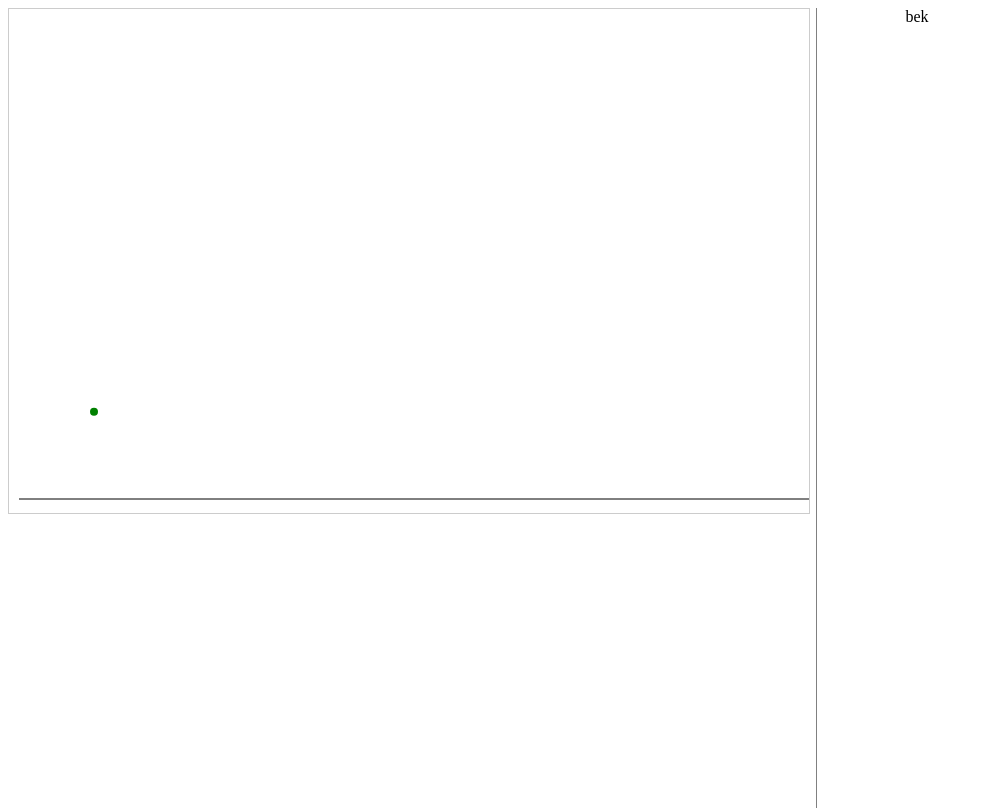
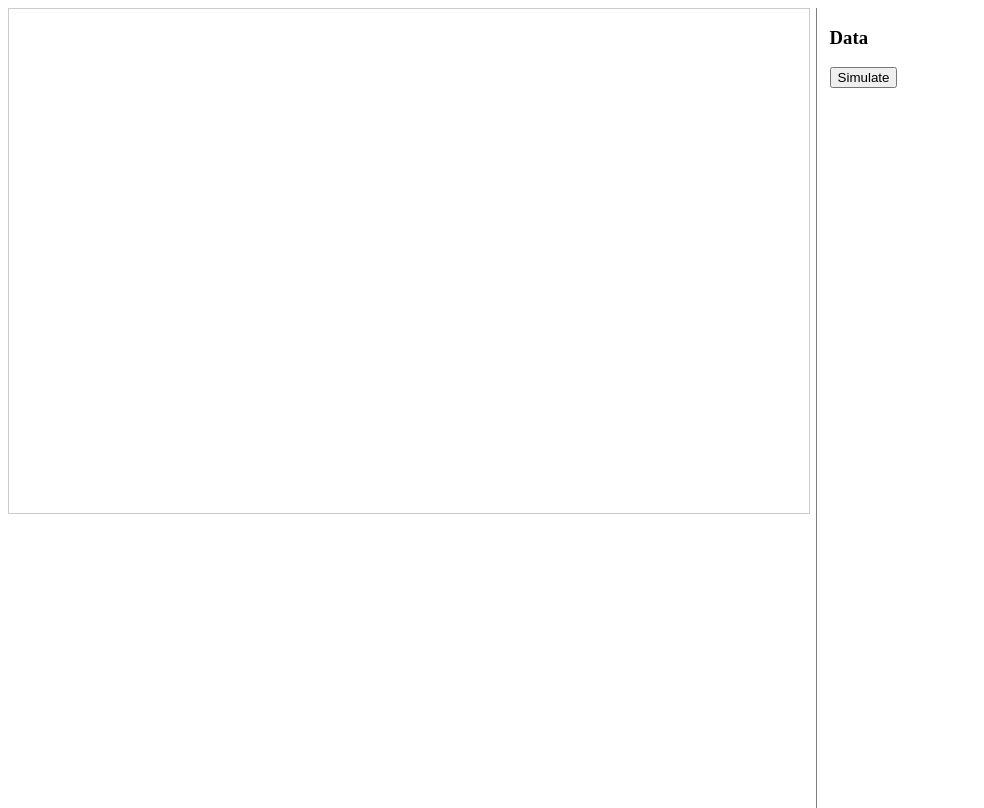
Before and after one commit to RemmargorP/js-physics-light, a plain HTML site: page index.html in a window 1280 px wide. Shown: the whole page, without its empty margins (0-984 px from the left). Drawn offline with Linux system fonts and the light colour scheme.

Commit message:
refactored

```diff
--- /dev/null
+++ b/graphics.js
@@ -0,0 +1,35 @@
+function Graphics(element) {
+  this.canvas = element;
+  this.ctx = this.canvas.getContext("2d");
+  this.offset = new Vector(10, 10, 0);
+  this.scale = new Vector(1, 1, 0);
+
+  this.getWidth = function() {
+    return this.canvas.width - 2 * this.offset.x;
+  };
+  this.getHeight = function() {
+    return this.canvas.height - 2 * this.offset.y;
+  };
+
+  this.setProps = function(offset = new Vector(), scale = new Vector(1, 1, 0)) {
+    this.offset = offset;
+    this.scale = scale;
+  };
+
+  this.getContext = function() {
+    return this.ctx;
+  };
+
+  this.scaled = function(v) {
+    console.log('kek', this.scale, v, this.scale.mulV(v));
+    return this.scale.mulV(v);
+  };
+
+  this.getPosition = function(v) {
+    return this.offset.sum(this.scaled(v).mulV(new Vector(1, -1, 1)).sum(new Vector(0, this.getHeight(), 0)));
+  };
+
+  this.clearCanvas = function() {
+    this.ctx.clearRect(0, 0, this.canvas.width, this.canvas.height);
+  }
+};
--- a/index.html
+++ b/index.html
@@ -5,21 +5,27 @@
   <title>Physics Simulator</title>
   <link href="style.css" rel="stylesheet" type="text/css">
   <script type="text/javascript" src="models.js"></script>
+  <script type="text/javascript" src="graphics.js"></script>
   <script type="text/javascript" src="simulator.js"></script>
 </head>
 <body>
   <span class="simulator">
-    <canvas id="canvas" height="500px", width="800px">
+    <canvas id="simulation" height="500px", width="800px">
     </canvas>
   </span>
   <span class="verticalDivider"></span>
   <span class="data">
-    bek
+    <div>
+      <h3><b>Data</b></h3>
+    </div>
+    <div class="isPaused">
+      <input type="button" value="Simulate" onclick="simulator.start();">
+    </div>
   </span>
 
-  <script>
-    simulator.init();
-    start();
+  <script type="text/javascript">
+    var simulator = new Simulator();
+    setInterval(function() {  simulator.simulate() }, 1);
   </script>
 </body>
 </html>
--- a/models.js
+++ b/models.js
@@ -9,6 +9,9 @@ function Vector(x=0, y=0, z=0) {
 
   this.mul = function(d) {
     return new Vector(this.x * d, this.y * d, this.z * d);
+  };
+  this.mulV = function(v) {
+    return new Vector(this.x * v.x, this.y * v.y, this.z * v.z);
   };
 
   this.sum = function(v) {
--- a/simulator.js
+++ b/simulator.js
@@ -1,85 +1,96 @@
-var simulator = simulator || {};
-var renderer = renderer || {};
-var model = model || {};
+function Model() {
+  this.constants = {
+    g: new Vector(0, -10, 0)
+  };
 
-renderer.init = function() {
-  renderer.canvas = document.getElementById("canvas");
-  renderer.ctx = renderer.canvas.getContext("2d");
+  r0 = new Vector(0, 10, 0);
+  v0 = new Vector(15, 6, 0);
+
+  this.particles = [new Particle(r0, v0, this.constants.g)]
+  this.update = function(delta_t) {
+    this.particles.forEach(function(item, index, arr) {
+      item.update(delta_t);
+    });
+    this.particles.forEach(function(item, index, arr) {
+      item.collide();
+    });
+  }
 };
 
-renderer.getPosition = function(v) {
-  return new Vector(10 + v.x, -10 + renderer.canvas.height - v.y, v.z);
-};
+function Simulator() {
+  this.graphics = new Graphics(document.getElementById("simulation"));
+  this.graphics.setProps(new Vector(10, 50, 0), new Vector(2, 20, 0));
+  this.model = new Model();
 
-renderer.draw = function(model) {
-  with(renderer) {
-    ctx.clearRect(0, 0, canvas.width, canvas.height);
+  this.UPS = 2e4;
+  this.deltaT = 1e-4;
+  this.FPS = 45;
+  this.running = false;
 
+  this.lastUpdate = Date.now();
+  this.lastRender = Date.now();
+  this.timeElapsed = 0;
+
+  this.draw = function() {
+    var graphics = this.graphics;
+    graphics.clearCanvas();
+
+    var ctx = graphics.getContext();
     ctx.beginPath();
-    var pos = renderer.getPosition(new Vector(0, 0));
+    var pos = graphics.getPosition(new Vector(-5000, 0));
     ctx.moveTo(pos.x, pos.y);
-    pos = renderer.getPosition(new Vector(5002, 0));
-    ctx.lineTo(renderer.canvas.width, pos.y);
+    pos = graphics.getPosition(new Vector(5000, 0));
+    ctx.lineTo(pos.x, pos.y);
     ctx.stroke();
     ctx.closePath();
 
-    model.particles.forEach(function(item, index, arr) {
+    this.model.particles.forEach(function(item, index, arr) {
+      var pos = graphics.getPosition(item.position);
+      console.log(pos);
       ctx.beginPath();
-      var pos = renderer.getPosition(item.position);
-      ctx.arc(pos.x, pos.y - 4, 4, 0, Math.PI * 2, false);
+      var sizes = graphics.scaled(new Vector(2, 2, 0));
+      ctx.arc(pos.x - sizes.x / 2, pos.y - sizes.y / 2, sizes.y, 0, Math.PI * 2, false);
       ctx.fillStyle = "green";
       ctx.fill();
       ctx.closePath();
     });
   }
-};
 
-model.init = function() {
-  model.constants = {
-    g: new Vector(0, -10, 0)
-  };
+  this.update = function() {
+    this.model.update(this.deltaT);
+    this.timeElapsed += this.deltaT;
+  }
 
-  r0 = new Vector(0, 100, 0);
+  this.printData = function() {
 
-  model.particles = [new Particle(r0, new Vector(3, 0, 0), model.constants.g)]
-};
+  }
 
-model.update = function(delta_t) {
-  model.particles.forEach(function(item, index, arr) {
-    item.update(delta_t);
-    console.log(item.position.y, item.velocity.y);
-  });
-  model.particles.forEach(function(item, index, arr) {
-    item.collide();
-  });
+  this.simulate = function() {
+    if (!this.running) {
+      this.lastUpdate = Date.now();
+      return;
+    };
+    var cnt = 0;
+    while (Date.now() - this.lastUpdate >= 1000 / this.UPS) {
+      this.update();
+      this.lastUpdate += 1000 / this.UPS;
+      cnt++;
+      if (cnt >= this.UPS) break;
+    }
+    if (Date.now() - this.lastRender >= 1000 / this.FPS) {
+      this.draw();
+      this.printData();
+      this.lastRender = Date.now();
+    }
+  }
+
+  this.start = function() {
+    this.running = true;
+    document.getElementsByClassName("isPaused")[0].innerHTML = '<div class="isRunning"><input type="button" value="Pause" onclick="simulator.pause();"></div>';
+  }
+
+  this.pause = function() {
+    this.running = false;
+    document.getElementsByClassName("isRunning")[0].innerHTML = '<div class="isPaused"><input type="button" value="Continue" onclick="simulator.start();"></div>';
+  }
 }
-
-simulator.init = function() {
-  simulator.renderer = renderer;
-  simulator.renderer.init();
-  simulator.model = model;
-  simulator.model.init();
-};
-
-simulator.draw = function() {
-  simulator.renderer.draw(simulator.model)
-};
-
-simulator.update = function(delta_t) {
-  simulator.model.update(delta_t)
-};
-
-var step = function() {
-  for (i = 0; i < 20; ++i) simulator.update(0.001);
-  simulator.draw();
-}
-
-var sim_id;
-
-function start() {
-  sim_id = setInterval(step, 1);
-}
-
-function stop() {
-  clearInterval(sim_id);
-}
--- a/style.css
+++ b/style.css
@@ -6,7 +6,7 @@
 
 .data {
   float: right;
-  width: 29%;
+  width: 35%;
 }
 
 .verticalDivider {
```
